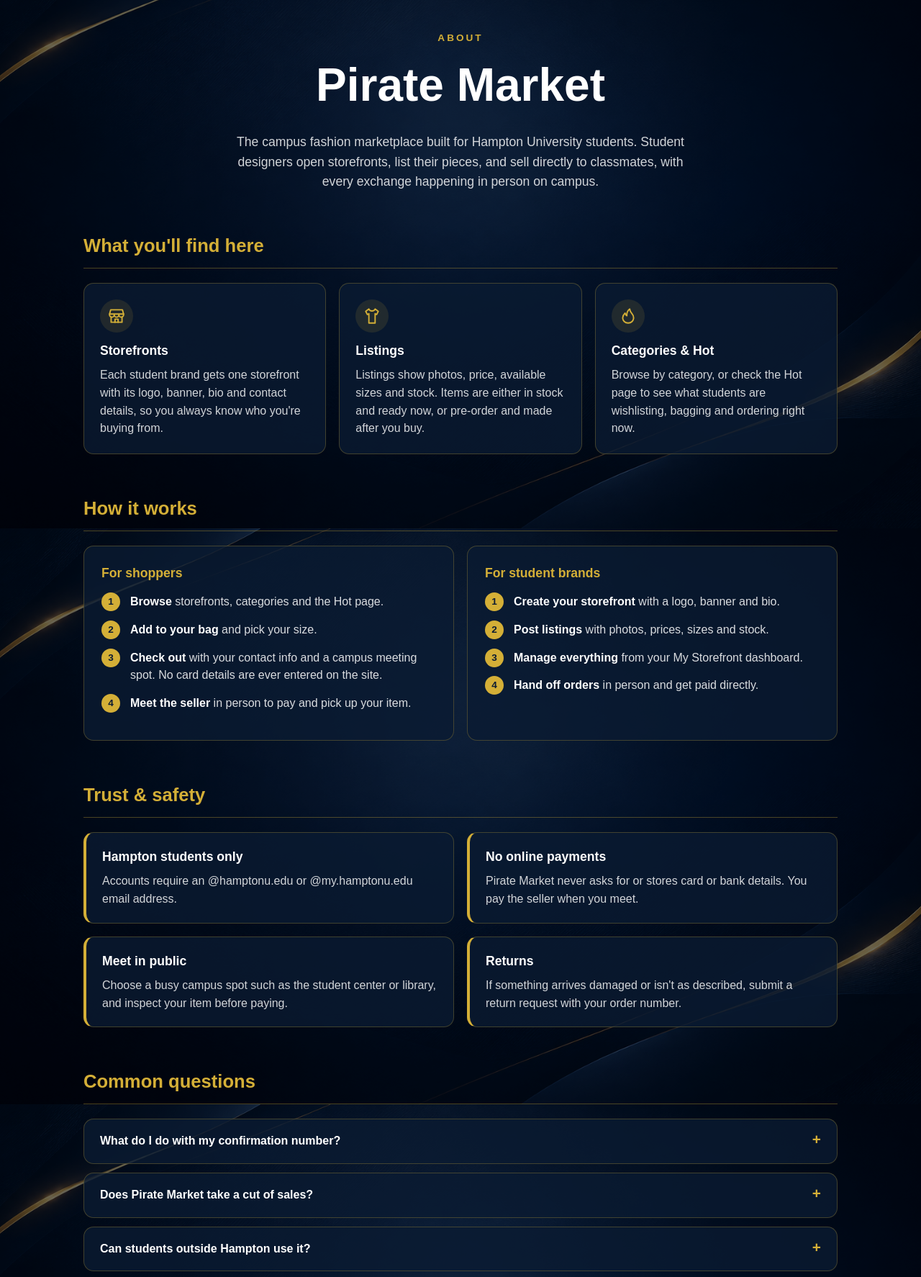
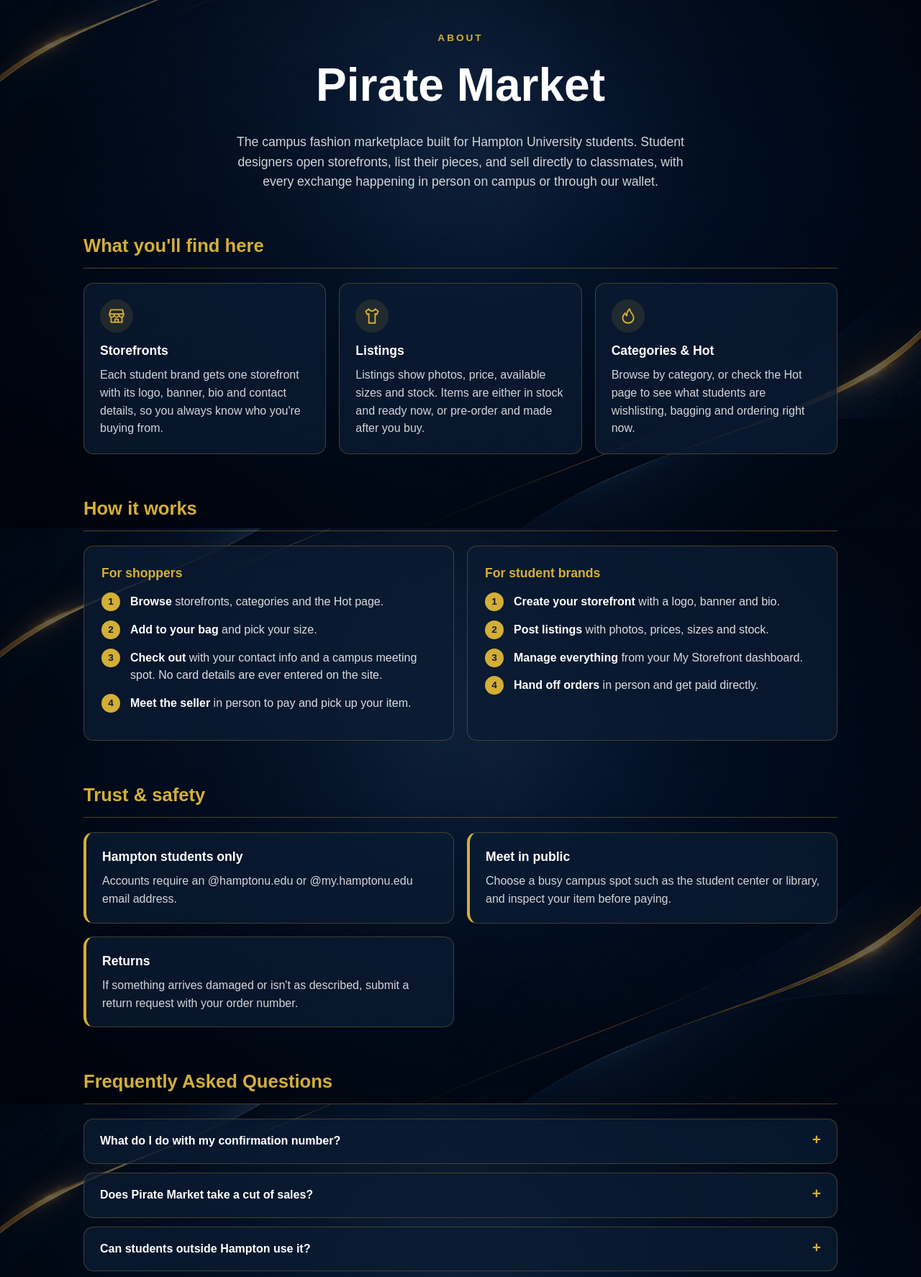
Before and after one commit to JamesCliffordWilliams/pirate_marketplace, a Flask app: page /about in a window 1280 px wide. Shown: the part 66-1840 px from the top of the page at 72% size. Run offline with Flask 3, Linux system fonts and the light colour scheme; the visitor is signed in with stand-in values (Sample User, id 1).

Commit message:
updated about page

```diff
--- a/templates/about.html
+++ b/templates/about.html
@@ -2,7 +2,6 @@
     about.html
 
     Pirate Marketplace
-    CSC 405 Fa 26'
     Created by Aniya Hopson - 10/20/26
 
 Description:
@@ -45,7 +44,7 @@ sections so we never describe features that don't exist yet.
     <p class="about-lede">
       The campus fashion marketplace built for Hampton University students.
       Student designers open storefronts, list their pieces, and sell directly
-      to classmates, with every exchange happening in person on campus.
+      to classmates, with every exchange happening in person on campus or through our wallet.
     </p>
   </section>
 
@@ -123,10 +122,6 @@ sections so we never describe features that don't exist yet.
         <p>Accounts require an <span class="nowrap">@hamptonu.edu</span> or <span class="nowrap">@my.hamptonu.edu</span> email address.</p>
       </li>
       <li>
-        <h3>No online payments</h3>
-        <p>Pirate Market never asks for or stores card or bank details. You pay the seller when you meet.</p>
-      </li>
-      <li>
         <h3>Meet in public</h3>
         <p>Choose a busy campus spot such as the student center or library, and inspect your item before paying.</p>
       </li>
@@ -139,7 +134,7 @@ sections so we never describe features that don't exist yet.
 
   <!-- Common questions. <details> opens and closes without any JavaScript. -->
   <section class="about-section" aria-labelledby="faqHeading">
-    <h2 class="about-heading" id="faqHeading">Common questions</h2>
+    <h2 class="about-heading" id="faqHeading">Frequently Asked Questions</h2>
 
     <div class="about-faq">
       <details>
```
